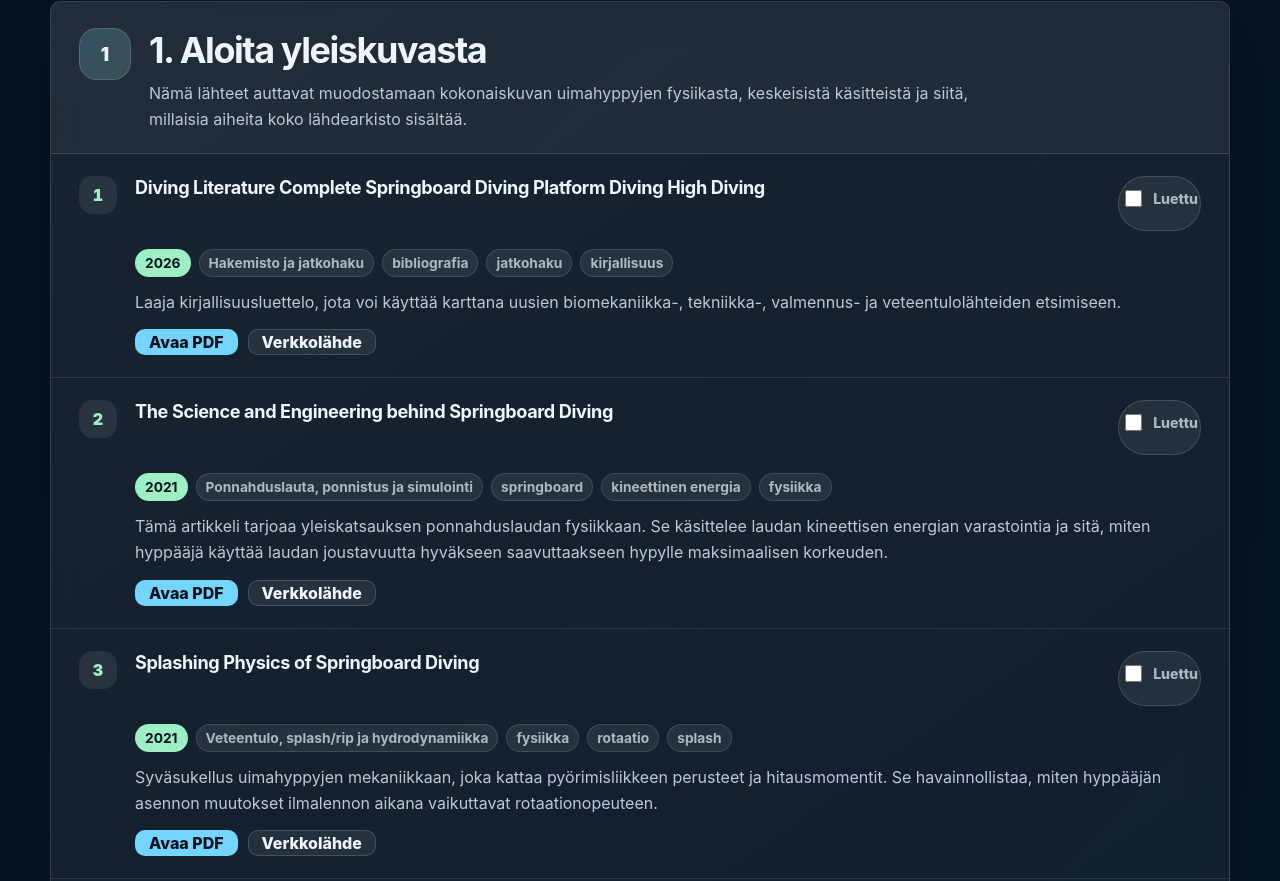
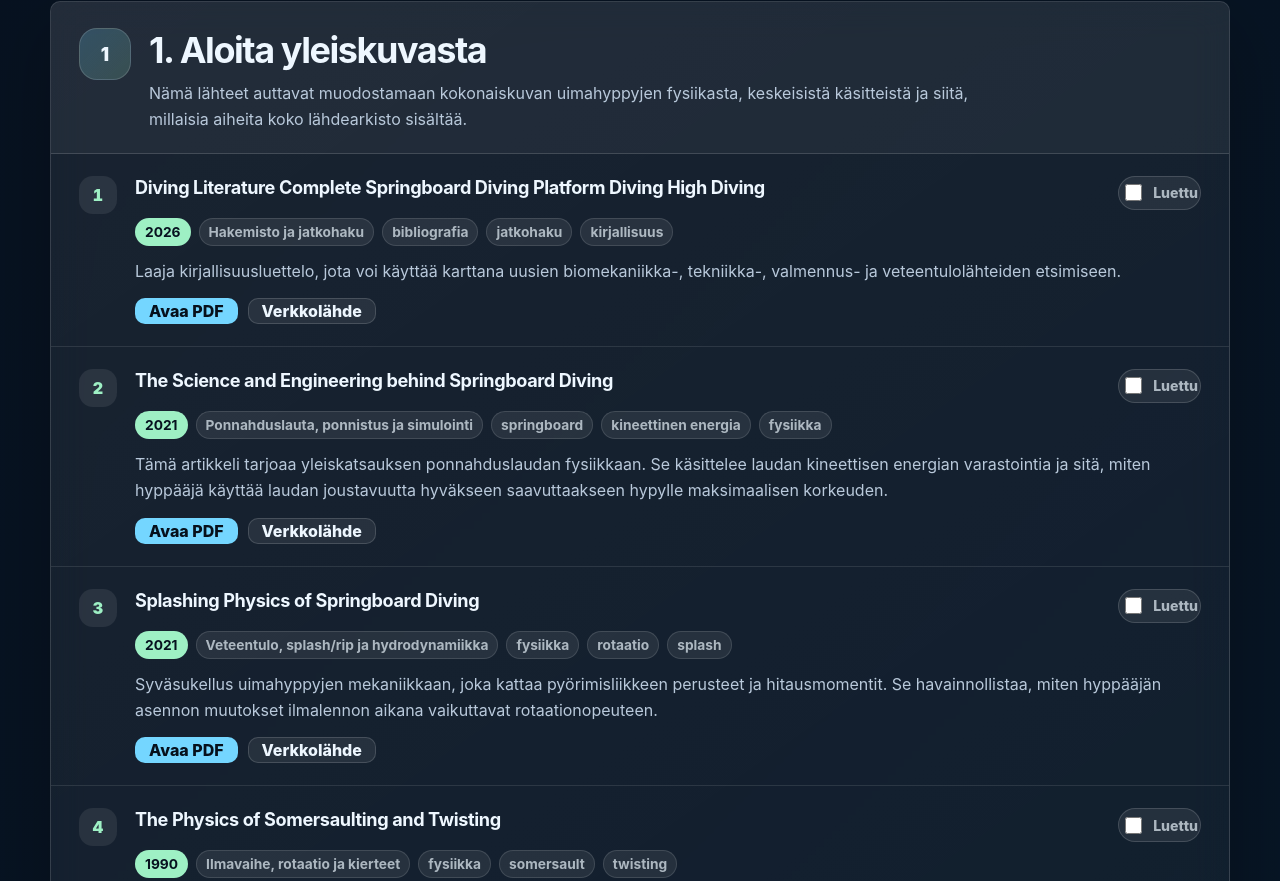
Before and after one commit to lauriarvilommi/uimahypyt-pdf, a plain HTML site: page docs/reading-order.html in a window 1280 px wide. Shown: the part 765-1646 px from the top of the page. Drawn offline with Linux system fonts and the light colour scheme.

Commit message:
Update reading-order.css

```diff
--- a/docs/css/reading-order.css
+++ b/docs/css/reading-order.css
@@ -360,7 +360,7 @@
   flex: 0 0 auto;
   min-height: 34px;
   border: 1px solid var(--border);
-  padding: 10px 2px 20px 2px;
+  padding: 2px 2px;
   border-radius: 999px;
   background: rgba(255, 255, 255, 0.075);
   color: var(--subtle);
@@ -368,10 +368,6 @@
   font-weight: 800;
   cursor: pointer;
   user-select: none;
-}
-
-label.read-check {
-    margin-bottom: 10px;
 }
 
 .read-check input {
```
